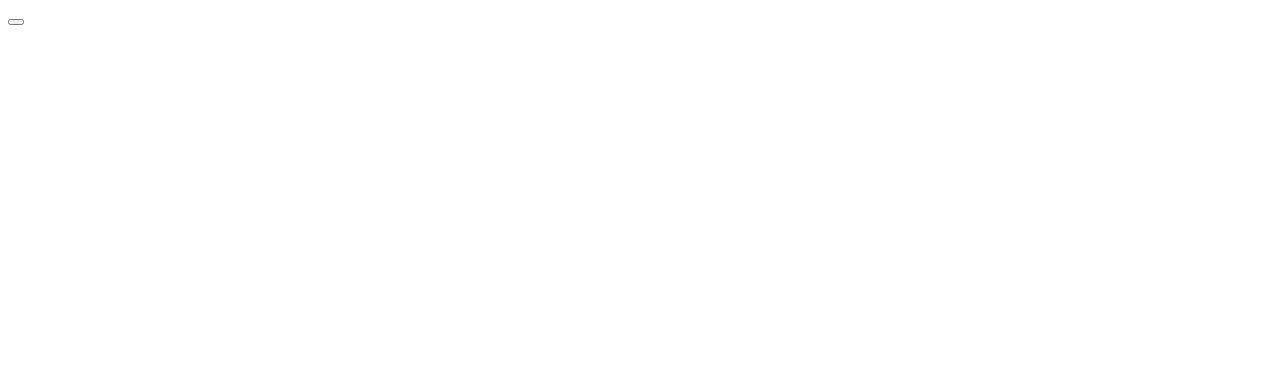
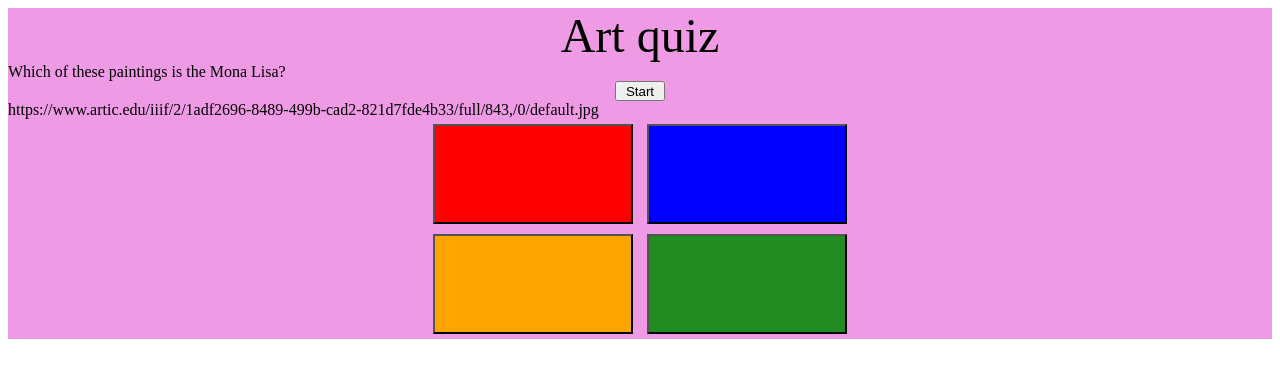
Before and after one commit to samuraijane/assignment-art-quiz, a plain HTML site: page CAIAPI.html in a window 1280 px wide. Drawn offline with Linux system fonts and the light colour scheme; no server answers.

Commit message:
adds css

```diff
--- a/CAIAPI.css
+++ b/CAIAPI.css
@@ -0,0 +1,52 @@
+* {
+
+}
+
+.y-sticky {
+    display: flex;
+    flex-direction: column;
+    background-color: rgb(238, 154, 228);
+}
+
+header {
+    font-size: 3rem;
+    align-self: center;
+}
+
+#btn {
+    height: 20px;
+    width: 50px;
+    align-self: center;
+}
+
+.btnG {
+    height: 100px;
+    width: 200px;
+    /* align-self: center; */
+    margin: 5px;
+
+}
+
+.BtnBox {
+    align-self: center;
+}
+
+.BtnBox2 {
+    align-self: center;
+}
+.Answer1 {
+background-color: red;
+}
+
+.Answer2 {
+    background-color: blue;
+
+}
+
+.Answer3 {
+    background-color: orange;
+}
+
+.Answer4 {
+    background-color: forestgreen;
+}
--- a/CAIAPI.html
+++ b/CAIAPI.html
@@ -7,8 +7,21 @@
   <link rel="stylesheet" href="CAIAPI.css">
   <title>Document</title>
 </head>
-<body id="body">
-  <button id="btn"></button>
-</body>
-<script src="CAIAPI.js"></script>
+<div class="y-sticky">
+  <header>Art quiz</header>
+    <body id="body">
+      <div>Which of these paintings is the Mona Lisa?</div>
+      <button id="btn">Start</button>
+      <div>https://www.artic.edu/iiif/2/1adf2696-8489-499b-cad2-821d7fde4b33/full/843,/0/default.jpg</div>
+      <div class="BtnBox">
+        <button class="btnG Answer1"></button>
+        <button class="btnG Answer2"></button>
+      </div>
+      <div class="BtnBox2">
+        <button class="btnG Answer3"></button>
+        <button class="btnG Answer4"></button>
+      </div>
+    </body>
+</div>
+<script src="test.js"></script>
 </html>
--- /dev/null
+++ b/test.js
@@ -0,0 +1,39 @@
+// fetch (`https://api.artic.edu/api/v1/artworks`)
+// // .then(response => console.log(response))
+//     .then(response => response.json())
+//     .then(data => console.log(data))
+const body = document.getElementsByTagName('body')[0]
+// const body = document.getElementsByClassName(' Answer1')[0]
+
+    const fetchArtworks = async () => {
+        const response = await fetch(`https://api.artic.edu/api/v1/artworks`);
+        const data = await response.json();
+        const artworks = data.data
+        return artworks
+    }
+
+    const prepArtworkData = async () => {
+        const artworks = await fetchArtworks();
+        artworks.forEach(artwork => {
+            const imgUrl = `https://www.artic.edu/iiif/2/${artwork.image_id}/full/843,/0/default.jpg`
+            addImg(imgUrl, artwork.artist_title, artwork.title)
+            // addTitle(imgUrl, artwork.title)
+        })
+    }
+
+
+
+    const addImg = (imgUrl,artist, title) => {
+        const img = document.createElement('img');
+        img.src = imgUrl;
+        img.setAttribute('data-artist', artist )
+        img.setAttribute('data-title', title)
+        body.append(img)
+    }
+
+    // const addTitle = (imgUrl, title) => {
+    //     img.setAttribute('data-title', title)
+    // }
+
+
+    prepArtworkData()
```
